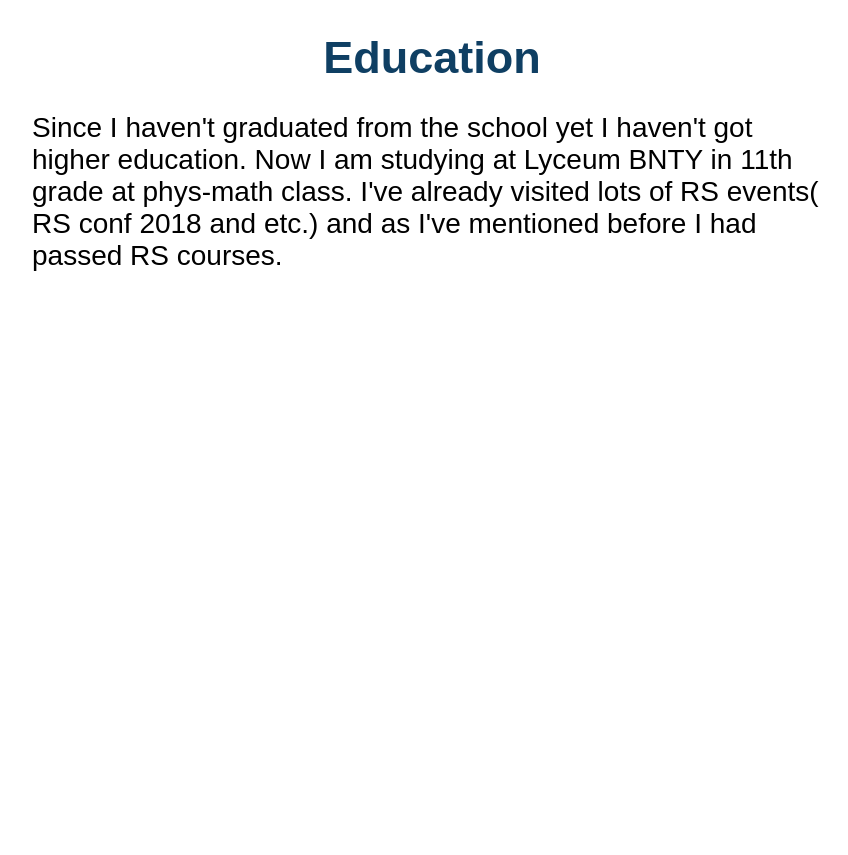
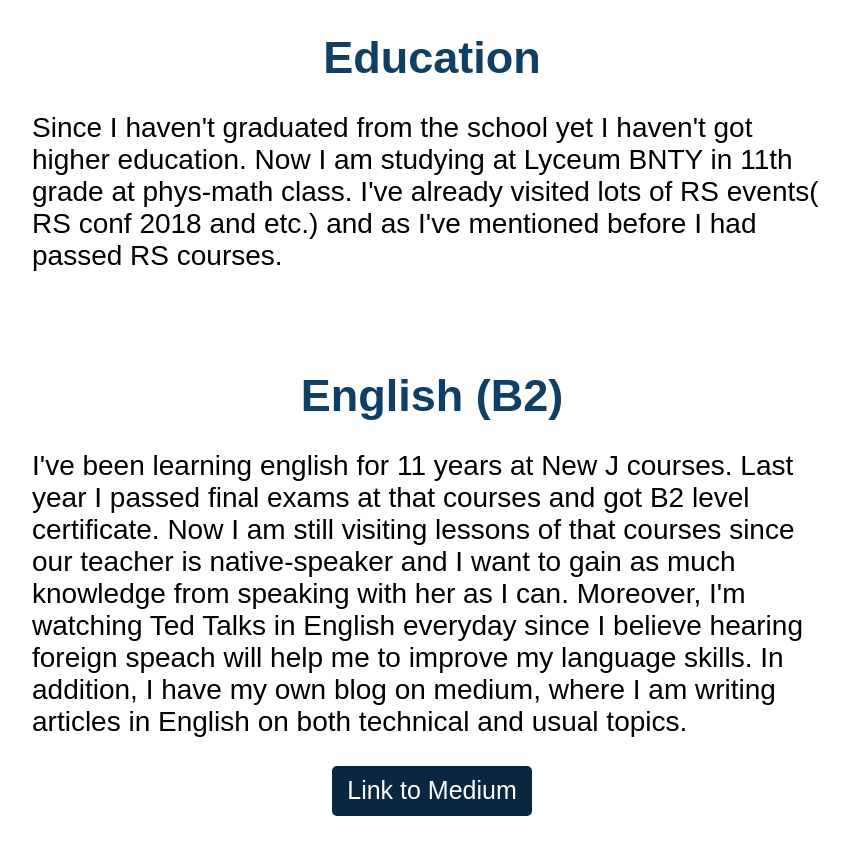
Before and after one commit to mrstalon/rsschool-codejam1-cv, a plain HTML site: page index.html in a window 1280 px wide. Shown: the part 2395-3250 px from the top of the page, without its empty margins (208-1056 px from the left). Before the commit the page ends 2695 px from the top, so only its background shows below. Drawn offline with Linux system fonts and the light colour scheme.

Commit message:
feat: add english info section and styles for it

```diff
--- a/index.html
+++ b/index.html
@@ -85,6 +85,20 @@
             as I've mentioned before I had passed RS courses.
           </p>
         </div>
+        <div class="english-info-container">
+          <h1 class="heading">English (B2)</h1>
+          <p>
+            I've been learning english for 11 years at New J courses.
+            Last year I passed final exams at that courses and got
+            B2 level certificate. Now I am still visiting lessons of that courses since
+            our teacher is native-speaker and I want to gain as much knowledge from
+            speaking with her as I can. Moreover, I'm watching Ted Talks in English everyday since
+            I believe hearing foreign speach will help me to improve my language skills.
+            In addition, I have my own blog on medium, where I am writing articles
+            in English on both technical and usual topics.
+          </p>
+          <a href="https://medium.com/@stalonadsl948" target="_blank">Link to Medium</a>
+        </div>
     </main>
   </body>
 </html>
--- a/styles/styles.css
+++ b/styles/styles.css
@@ -46,7 +46,7 @@ main {
     max-width: 1200px;
     width: 100%;
     margin: auto;
-    height: 2000px;
+    height: 2600px;
     display: flex;
     flex-direction: column;
 
@@ -128,3 +128,15 @@ a:hover {
 .education-info-container > p {
     font-size: 28px;
 }
+
+.english-info-container {
+    display: flex;
+    flex-direction: column;
+    align-items: center;
+    width: 800px;
+    margin: 0 auto;
+}
+
+.english-info-container > p {
+    font-size: 28px;
+}
```
